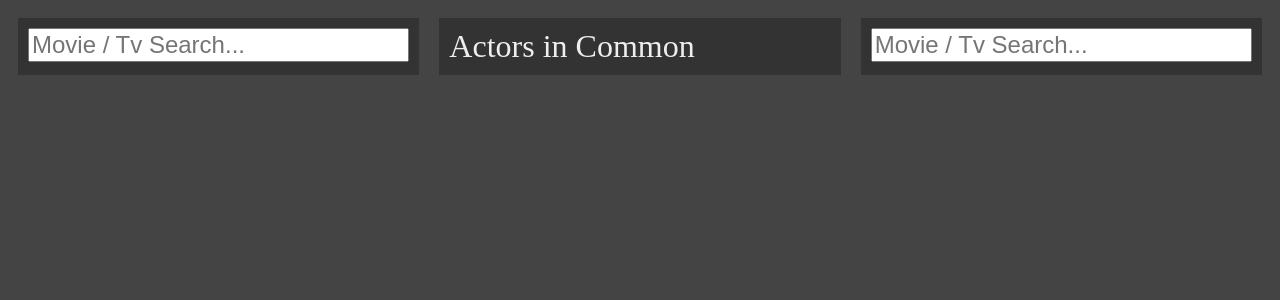
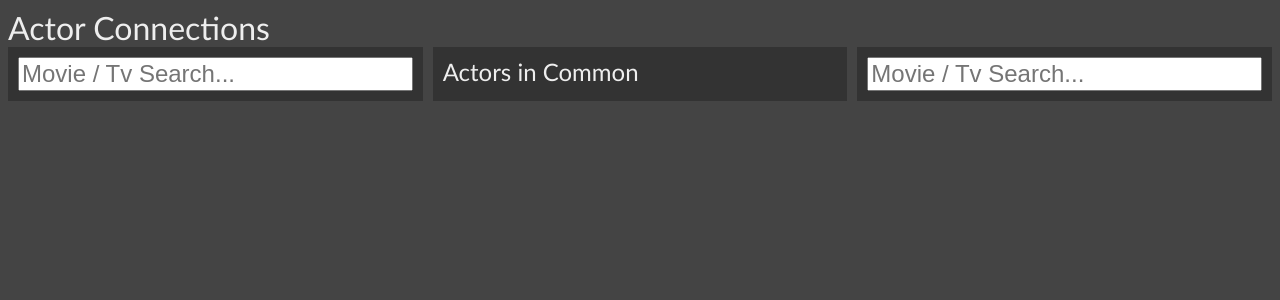
Before and after one commit to TravisTX/actor-connections, an Angular app: page / in a window 1280 px wide. Shown: the top 300 px of the page. Built offline with nearby package versions, Linux system fonts and the light colour scheme.

Commit message:
design tweaks and google analytics

```diff
--- a/src/app/by-title/by-title.component.html
+++ b/src/app/by-title/by-title.component.html
@@ -1,3 +1,5 @@
+<h1>Actor Connections</h1>
+
 <div class="comparison">
   <div>
     <movie-selector (onSelected)="selectMovie('a', $event)"></movie-selector>
@@ -8,7 +10,7 @@
 
   </div>
   <div>
-    <h1>Actors in Common</h1>
+    <h2>Actors in Common</h2>
 
     <div *ngFor="let cast of sharedCast">
       <person [person]="cast"></person>
--- a/src/app/movie-selector/movie-selector.component.html
+++ b/src/app/movie-selector/movie-selector.component.html
@@ -1,19 +1,19 @@
 <div>
+  <div class="auto-complete">
     <input type="text" [ngModel]="query" (ngModelChange)="queryChanged.next($event)" placeholder="Movie / Tv Search..." />
     <div *ngIf="movieSearchResults.length > 0 || tvSearchResults.length > 0" class="auto-complete-results">
       <ul>
         <li *ngFor="let item of movieSearchResults" (click)="selectItem(item)">
-        {{item.title}} {{item.date}}
+          {{item.title}} {{item.date}} <span class="label">movie</span>
         </li>
         <li *ngFor="let item of tvSearchResults" (click)="selectItem(item)">
-        {{item.title}} {{item.date}}
+          {{item.title}} {{item.date}} <span class="label">tv</span>
         </li>
       </ul>
     </div>
+  </div>
 
   <div *ngIf="selectedItem" class="selected-item">
-      <img src="https://image.tmdb.org/t/p/w650_and_h365_bestv2{{selectedItem.backdropPath}}" />
-      {{selectedItem.title}}
-      {{selectedItem.date}}
+    <img src="https://image.tmdb.org/t/p/w650_and_h365_bestv2{{selectedItem.backdropPath}}" /> {{selectedItem.title}} {{selectedItem.date}}
   </div>
 </div>
--- a/src/app/person/person.component.html
+++ b/src/app/person/person.component.html
@@ -1,3 +1,6 @@
 <div class="person">
-  <img src="https://image.tmdb.org/t/p/w132_and_h132_bestv2/{{person.profile_path}}" /> {{ person.name }}
+  <div class="image">
+    <img *ngIf="person.profile_path" src="https://image.tmdb.org/t/p/w132_and_h132_bestv2/{{person.profile_path}}" />
+  </div>
+  {{ person.name }}
 </div>
--- a/src/index.html
+++ b/src/index.html
@@ -1,5 +1,6 @@
 <!doctype html>
 <html>
+
 <head>
   <meta charset="utf-8">
   <title>ActorConnections</title>
@@ -8,7 +9,20 @@
   <meta name="viewport" content="width=device-width, initial-scale=1">
   <link rel="icon" type="image/x-icon" href="favicon.ico">
 </head>
+
 <body>
   <app-root>Loading...</app-root>
+
+
+  <script>
+    (function(i,s,o,g,r,a,m){i['GoogleAnalyticsObject']=r;i[r]=i[r]||function(){
+    (i[r].q=i[r].q||[]).push(arguments)},i[r].l=1*new Date();a=s.createElement(o),
+    m=s.getElementsByTagName(o)[0];a.async=1;a.src=g;m.parentNode.insertBefore(a,m)
+    })(window,document,'script','https://www.google-analytics.com/analytics.js','ga');
+
+    ga('create', 'UA-88911144-2', 'auto');
+    ga('send', 'pageview');
+  </script>
 </body>
+
 </html>
--- a/src/styles.css
+++ b/src/styles.css
@@ -8,6 +8,7 @@ html {
 body {
     background-color: #444;
     color: #eee;
+    font-family: Futura,Trebuchet MS,Arial,sans-serif;
 }
 
 ul, ol, li {
@@ -25,22 +26,31 @@ h1 {
     margin: 0;
     font-weight: normal;
 }
+h2 {
+    margin: 0;
+    font-weight: normal;
+}
 
 .comparison {
     display: flex;
+    margin: -5px;
 }
 
 .comparison > div {
     flex-grow: 1;
     padding: 10px;
-    margin: 10px;
+    margin: 5px;
     width: 33%;
     background-color: #333;
 }
 
+.auto-complete {
+    position: relative;
+}
+
 .auto-complete-results {
-    position: fixed;
-    width: 200px;
+    position: absolute;
+    width: 100%;
     background-color: #555;
 }
 
@@ -52,6 +62,12 @@ h1 {
 
 .auto-complete-results li:hover {
     background-color: #666;
+}
+
+.label {
+    background-color: #111;
+    padding: 2px 5px;
+    border-radius: 5px;
 }
 
 .selected-item {
@@ -70,14 +86,21 @@ h1 {
 
 .person {
     width: 132px;
+    min-height: 170px;
     margin: 5px;
     float: left;
     text-align: center;
 }
 
-.person img {
+.person .image {
     width: 132px;
     height: 132px;
     border-radius: 50%;
     border: 2px solid #eee;
+    overflow: hidden;
 }
+
+.person img {
+    width: 132px;
+    height: 132px;
+}
```
Lines whose indentation alone changed are shown as unchanged.
